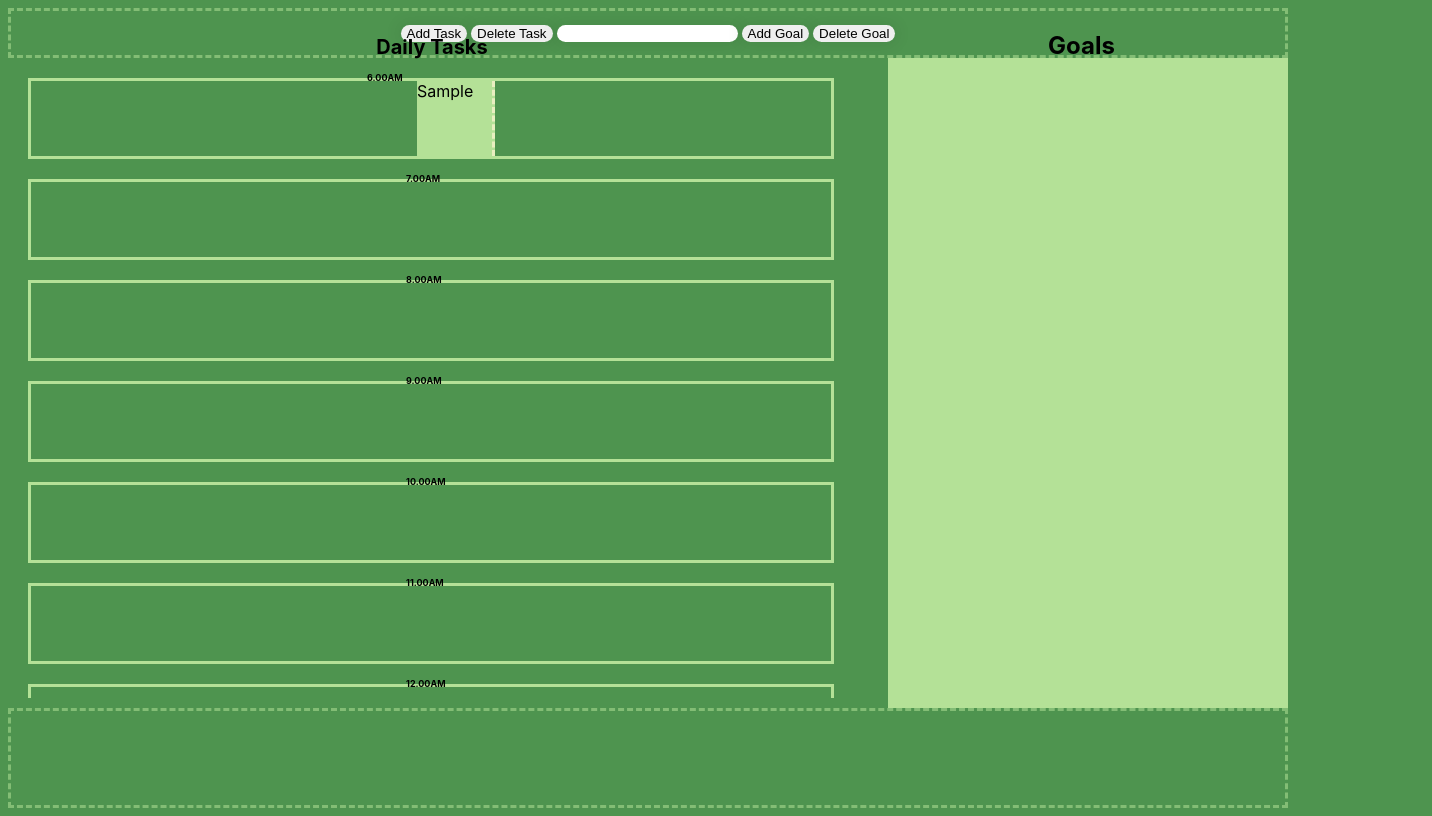
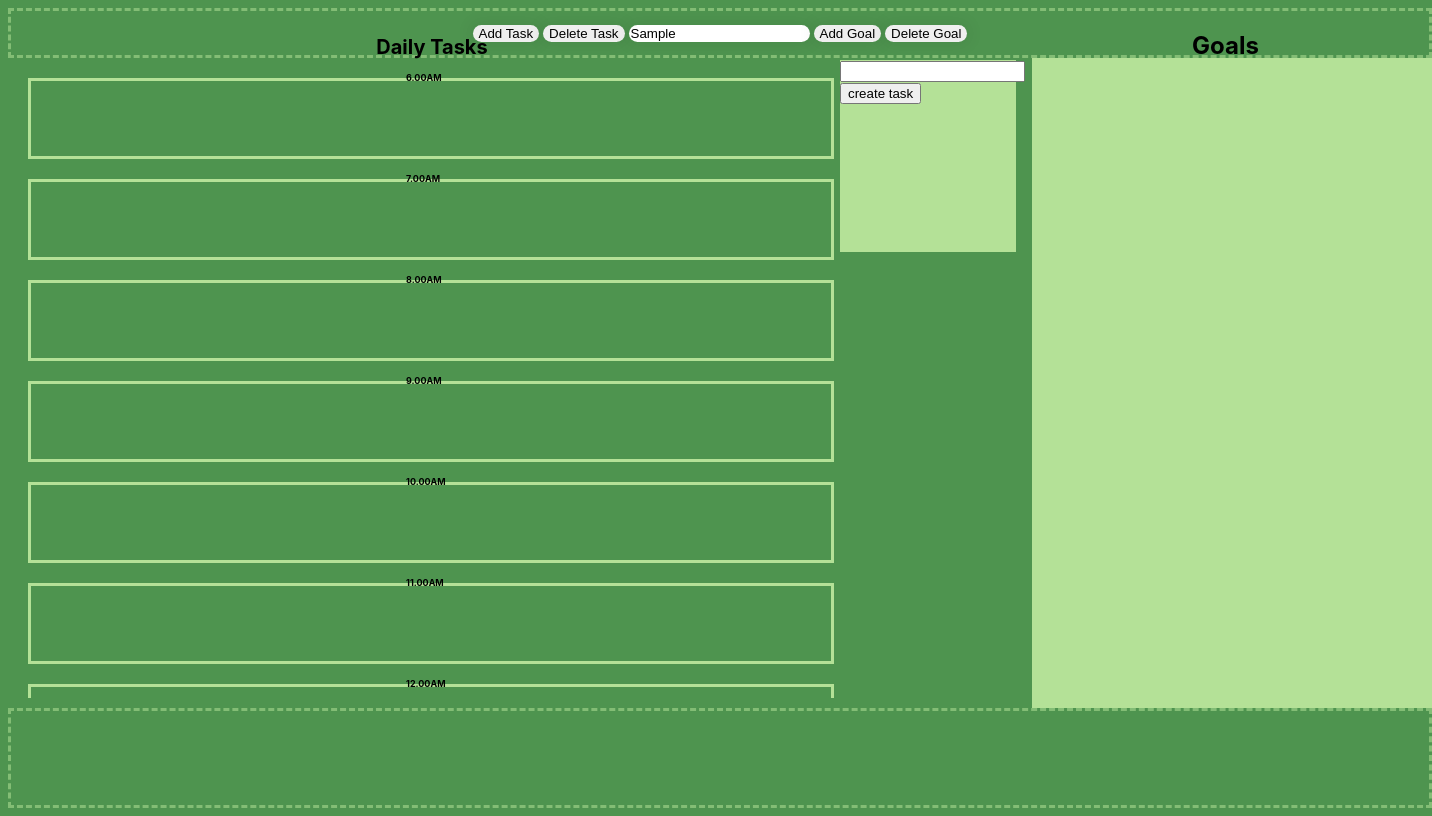
Before and after one commit to ruben-wilson/Multi-Note-front-end, a website: page index.html in a window 1280 px wide. Both pictures are taken after typing "Sample" into the empty fields and a click on the button "Add Task". Shown: the whole page, 1432 px wide, since content can reach past the window. Drawn offline with Linux system fonts and the light colour scheme; no server answers.

Commit message:
popup window appears for user to create task with

```diff
--- a/bundle.js
+++ b/bundle.js
@@ -10,16 +10,31 @@
       var tasksController2 = class {
         constructor(api, model) {
           this.api = api, this.model = model;
-          this.body = document.querySelector("body");
+          this.page = document.querySelector(".page");
           this.containerEL = document.querySelector("#testBox");
+          this.footerContainerEl = document.querySelector(".footerContainer");
           this.taskCounter = 0;
           this.#setTasks();
           this.textInputEL = document.querySelector("#input");
           this.addTaskEL = document.querySelector("#add-task");
           this.addTaskEL.addEventListener("click", () => {
-            this.api.saveData(this.textInputEL.value);
-            this.model.addTask(this.textInputEL.value);
-            this.createTask(this.textInputEL.value);
+            const containerDiv = document.createElement("div");
+            containerDiv.id = "testContainer";
+            const inputEL = document.createElement("input");
+            inputEL.type = "text";
+            inputEL.id = "input";
+            const buttonEl = document.createElement("button");
+            buttonEl.id = "createTask";
+            buttonEl.innerText = "create task";
+            containerDiv.append(inputEL, buttonEl);
+            this.page.append(containerDiv);
+            this.createTaskEl = document.querySelector("#createTask");
+            this.createTaskEl.addEventListener("click", () => {
+              this.api.saveData(this.textInputEL.value);
+              this.model.addTask(this.textInputEL.value);
+              this.createTask(this.textInputEL.value);
+              containerDiv.parentNode.removeChild(containerDiv);
+            });
           });
           this.deleteTaskEl = document.querySelector("#delete-task-button");
           this.deleteTaskEl.addEventListener("click", () => {
@@ -34,7 +49,7 @@
           div.className = "tasks";
           div.id = `task${this.taskCounter}`;
           div.addEventListener("dragstart", this.#dragStart);
-          this.containerEL.append(div);
+          this.footerContainerEl.append(div);
           this.textInputEL.value = " ";
         }
         displayAllTasks() {
--- a/styles.css
+++ b/styles.css
@@ -70,6 +70,9 @@ body {
   grid-column-start: 1;
   grid-column-end: 4;
   grid-row: 4;
+  display: flex;
+    align-items: center;
+    justify-content: center;
 }
 
 h1 {
@@ -137,6 +140,17 @@ h2{
 
 }
 
+#testContainer{
+    margin-right: 1rem;
+      margin-top: 2px;
+      height: 12rem;
+      width: 11rem;
+      background: #B4E197;
+      grid-column: 2;
+      grid-row: 2;
+      margin-left: 22rem;
+  }
+
 
 
 
```
Also changed, not shown: lib/controllers/tasksController.js (+26 -5 lines).
